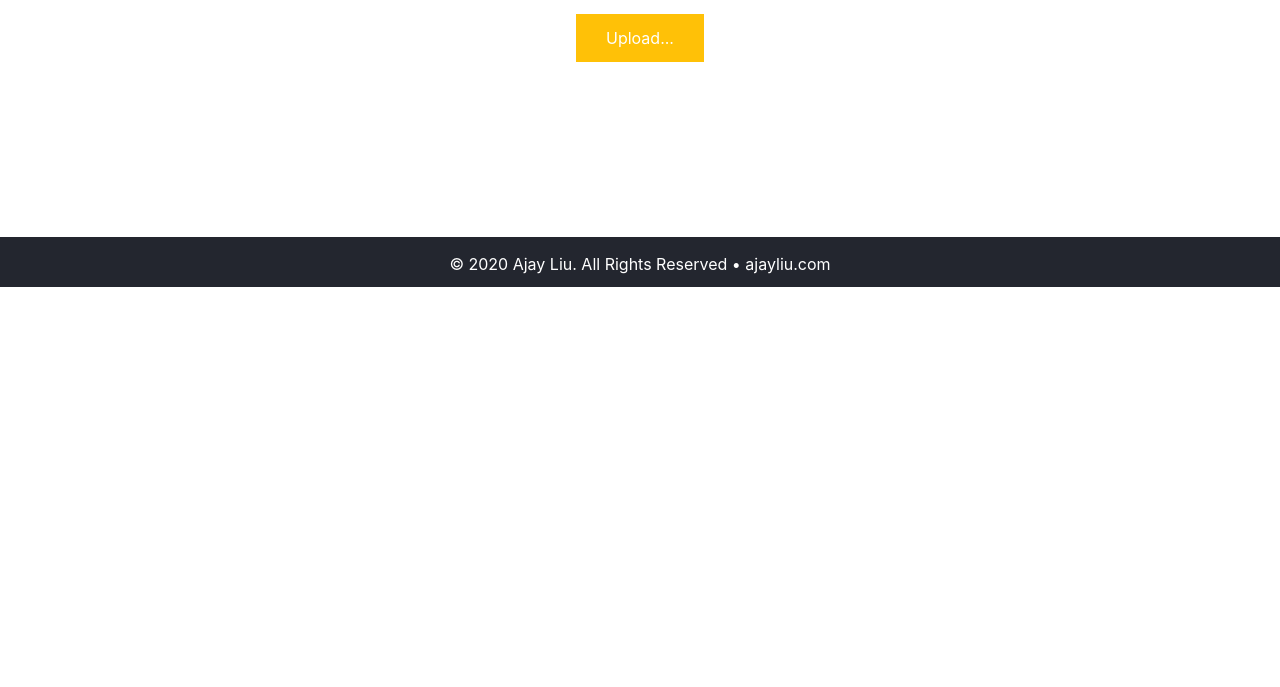
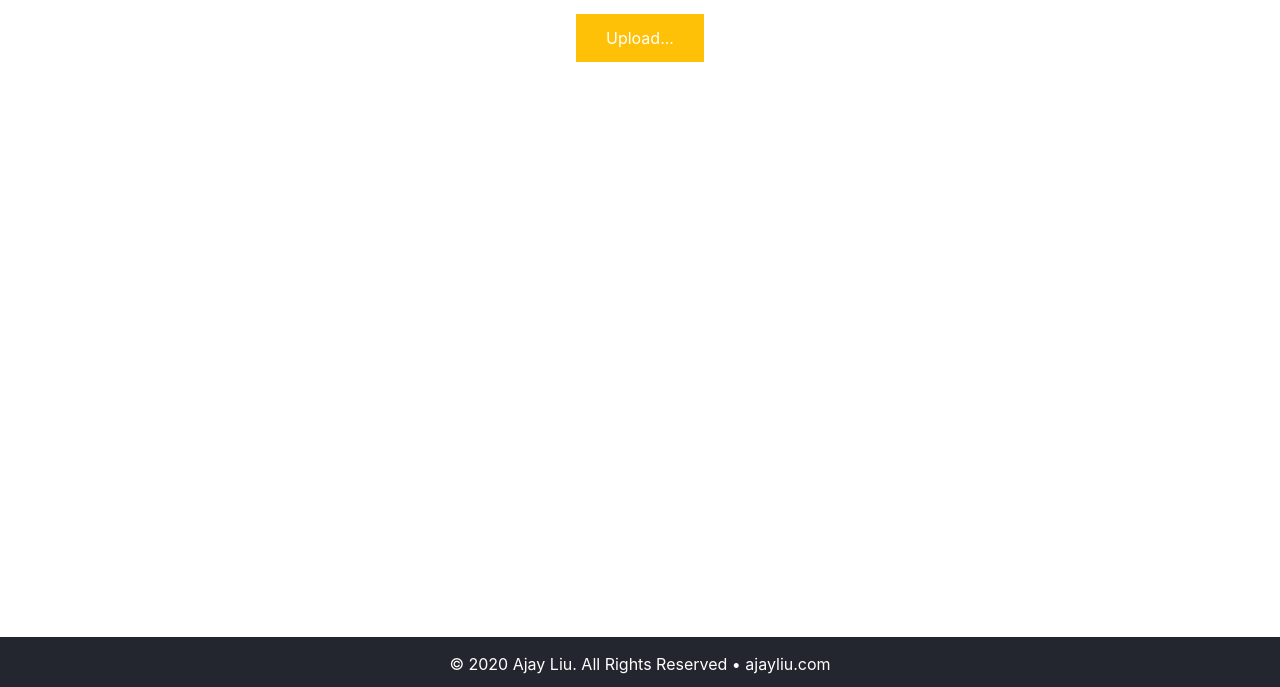
Before and after one commit to AjayLiu/sheep-or-goat, a Flask app: page / in a window 1280 px wide. Shown: the part 513-1200 px from the top of the page. Before the commit the page ends 800 px from the top, so only its background shows below. Run offline with Flask 2, Linux system fonts and the light colour scheme; parts of the project's set-up code (start-up, migrations or seed data) failed here and were passed over; some libraries are stand-ins or nearby versions.

Commit message:
fix footer

```diff
--- a/static/css/custom.css
+++ b/static/css/custom.css
@@ -39,7 +39,7 @@ html, body {
 }
 
 #notFooter{
-    min-height: 100%;
+    min-height: 150%;
     margin-bottom: -50px;
 }
 
```
